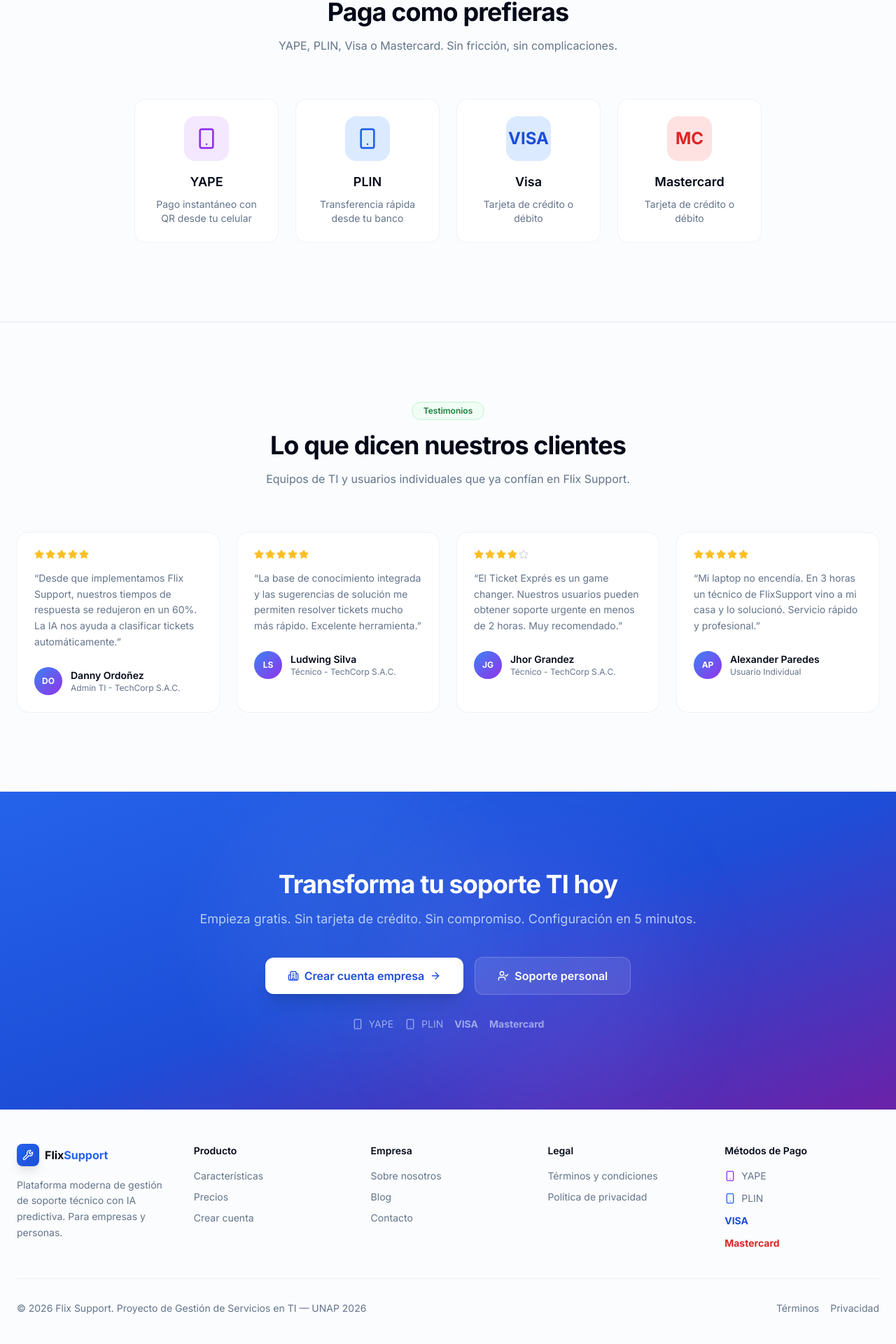
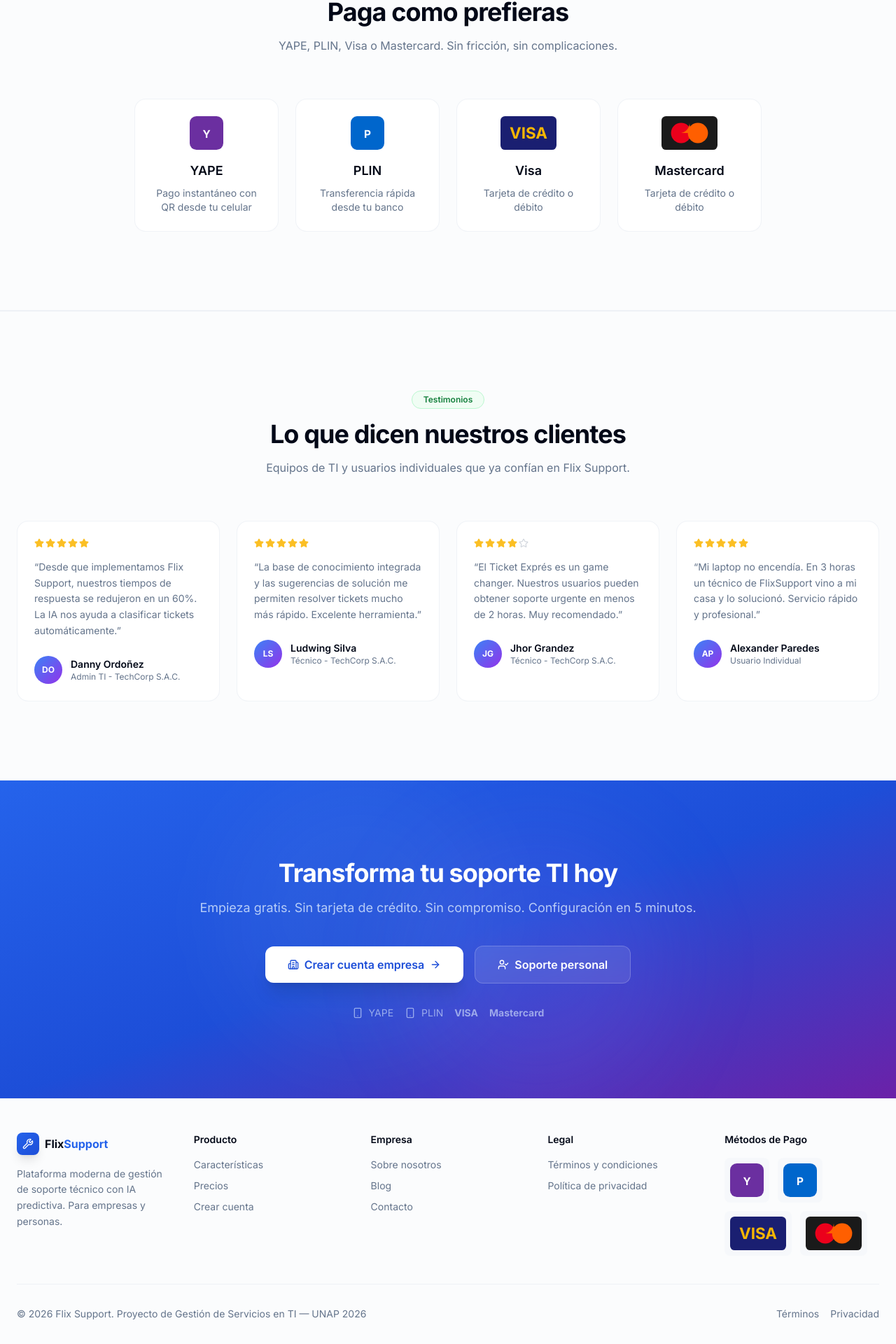
Before and after one commit to Ludinhosilva/HELPDESK, a Next.js app: page / in a window 1280 px wide. Shown: the part 5359-7279 px from the top of the page at 70% size. Built offline with nearby package versions, Linux system fonts and the light colour scheme.

Commit message:
feat: habilitar acceso a suscripciones y Ticket Exprés para END_USER

```diff
--- a/src/app/(dashboard)/dashboard-shell.tsx
+++ b/src/app/(dashboard)/dashboard-shell.tsx
@@ -65,7 +65,7 @@
   { label: "Compras", href: "/tickets/compras", icon: CreditCard, roles: ["SUPER_ADMIN", "ADMIN"] },
   { label: "Categorías", href: "/categories", icon: Tags, roles: ["SUPER_ADMIN", "ADMIN"] },
   { label: "Analíticas", href: "/analytics", icon: BarChart3, roles: ["SUPER_ADMIN", "ADMIN"] },
-  { label: "Suscripciones", href: "/subscriptions", icon: CreditCard, roles: ["SUPER_ADMIN", "ADMIN"] },
+  { label: "Suscripciones", href: "/subscriptions", icon: CreditCard, roles: ["SUPER_ADMIN", "ADMIN", "END_USER"] },
   { label: "Logs de Email", href: "/emails", icon: Mail, roles: ["SUPER_ADMIN", "ADMIN"] },
   { label: "Configuración", href: "/settings", icon: Settings, roles: ["SUPER_ADMIN", "ADMIN"] },
 ];
--- a/src/app/page.tsx
+++ b/src/app/page.tsx
@@ -5,6 +5,37 @@
 import { Wrench, ClipboardList, BarChart3, Brain, BookOpen, Zap, Check, ArrowRight, Star, Users, Building2, MessageSquare, TrendingUp, Monitor, Radio, UserCheck, Menu, X, MapPin, Smartphone, Terminal, Columns3 } from "lucide-react";
 import { Button } from "@/components/ui/button";
 import { Sheet, SheetContent, SheetTrigger, SheetTitle } from "@/components/ui/sheet";
+
+// Payment Method Logos
+const YapeLogo = () => (
+  <svg viewBox="0 0 100 100" className="h-12 w-12">
+    <rect width="100" height="100" rx="20" fill="#6B2FA0"/>
+    <text x="50" y="65" fontSize="32" fontWeight="bold" fill="white" textAnchor="middle">Y</text>
+  </svg>
+);
+
+const PlinLogo = () => (
+  <svg viewBox="0 0 100 100" className="h-12 w-12">
+    <rect width="100" height="100" rx="20" fill="#0066CC"/>
+    <text x="50" y="65" fontSize="32" fontWeight="bold" fill="white" textAnchor="middle">P</text>
+  </svg>
+);
+
+const VisaLogo = () => (
+  <svg viewBox="0 0 100 60" className="h-12 w-20">
+    <rect width="100" height="60" rx="8" fill="#1A1F71"/>
+    <text x="50" y="40" fontSize="28" fontWeight="bold" fill="#F7B600" textAnchor="middle">VISA</text>
+  </svg>
+);
+
+const MastercardLogo = () => (
+  <svg viewBox="0 0 100 60" className="h-12 w-20">
+    <rect width="100" height="60" rx="8" fill="#1A1A1A"/>
+    <circle cx="35" cy="30" r="18" fill="#EB001B"/>
+    <circle cx="65" cy="30" r="18" fill="#FF5F00"/>
+    <path d="M 50 30 L 35 30 A 18 18 0 0 0 50 12 A 18 18 0 0 0 65 30 L 50 30" fill="#FF5F00"/>
+  </svg>
+);
 
 const features = [
   { icon: ClipboardList, title: "Gestión de Tickets", desc: "Creación, asignación, seguimiento por estados, comentarios y evaluación post-resolución.", color: "from-blue-500 to-cyan-500", bg: "bg-blue-50 dark:bg-blue-950/30", iconColor: "text-blue-600 dark:text-blue-400" },
@@ -416,29 +447,29 @@
             </div>
             <div className="grid gap-6 sm:grid-cols-2 lg:grid-cols-4 max-w-4xl mx-auto">
               <div className="rounded-2xl border border-border/50 bg-card p-6 text-center transition-all hover:shadow-lg hover:-translate-y-1 duration-300">
-                <div className="mb-4 flex h-16 w-16 items-center justify-center rounded-2xl bg-purple-100 dark:bg-purple-950/30 mx-auto">
-                  <Smartphone className="h-8 w-8 text-purple-600 dark:text-purple-400" />
+                <div className="mb-4 flex items-center justify-center mx-auto">
+                  <YapeLogo />
                 </div>
                 <h3 className="text-lg font-semibold mb-2">YAPE</h3>
                 <p className="text-sm text-muted-foreground">Pago instantáneo con QR desde tu celular</p>
               </div>
               <div className="rounded-2xl border border-border/50 bg-card p-6 text-center transition-all hover:shadow-lg hover:-translate-y-1 duration-300">
-                <div className="mb-4 flex h-16 w-16 items-center justify-center rounded-2xl bg-blue-100 dark:bg-blue-950/30 mx-auto">
-                  <Smartphone className="h-8 w-8 text-blue-600 dark:text-blue-400" />
+                <div className="mb-4 flex items-center justify-center mx-auto">
+                  <PlinLogo />
                 </div>
                 <h3 className="text-lg font-semibold mb-2">PLIN</h3>
                 <p className="text-sm text-muted-foreground">Transferencia rápida desde tu banco</p>
               </div>
               <div className="rounded-2xl border border-border/50 bg-card p-6 text-center transition-all hover:shadow-lg hover:-translate-y-1 duration-300">
-                <div className="mb-4 flex h-16 w-16 items-center justify-center rounded-2xl bg-blue-100 dark:bg-blue-950/30 mx-auto">
-                  <span className="text-2xl font-bold text-blue-700">VISA</span>
+                <div className="mb-4 flex items-center justify-center mx-auto">
+                  <VisaLogo />
                 </div>
                 <h3 className="text-lg font-semibold mb-2">Visa</h3>
                 <p className="text-sm text-muted-foreground">Tarjeta de crédito o débito</p>
               </div>
               <div className="rounded-2xl border border-border/50 bg-card p-6 text-center transition-all hover:shadow-lg hover:-translate-y-1 duration-300">
-                <div className="mb-4 flex h-16 w-16 items-center justify-center rounded-2xl bg-red-100 dark:bg-red-950/30 mx-auto">
-                  <span className="text-2xl font-bold text-red-600">MC</span>
+                <div className="mb-4 flex items-center justify-center mx-auto">
+                  <MastercardLogo />
                 </div>
                 <h3 className="text-lg font-semibold mb-2">Mastercard</h3>
                 <p className="text-sm text-muted-foreground">Tarjeta de crédito o débito</p>
@@ -549,20 +580,18 @@
             </div>
             <div>
               <h4 className="text-sm font-semibold mb-4">Métodos de Pago</h4>
-              <div className="space-y-3">
-                <div className="flex items-center gap-2 text-sm text-muted-foreground">
-                  <Smartphone className="h-4 w-4 text-purple-600" />
-                  <span>YAPE</span>
+              <div className="flex flex-wrap gap-3">
+                <div className="flex items-center justify-center rounded-lg bg-muted/50 p-2">
+                  <YapeLogo />
                 </div>
-                <div className="flex items-center gap-2 text-sm text-muted-foreground">
-                  <Smartphone className="h-4 w-4 text-blue-600" />
-                  <span>PLIN</span>
+                <div className="flex items-center justify-center rounded-lg bg-muted/50 p-2">
+                  <PlinLogo />
                 </div>
-                <div className="flex items-center gap-2 text-sm text-muted-foreground">
-                  <span className="font-bold text-blue-700">VISA</span>
+                <div className="flex items-center justify-center rounded-lg bg-muted/50 p-2">
+                  <VisaLogo />
                 </div>
-                <div className="flex items-center gap-2 text-sm text-muted-foreground">
-                  <span className="font-bold text-red-600">Mastercard</span>
+                <div className="flex items-center justify-center rounded-lg bg-muted/50 p-2">
+                  <MastercardLogo />
                 </div>
               </div>
             </div>
--- a/src/middleware.ts
+++ b/src/middleware.ts
@@ -12,7 +12,7 @@
   "/analytics": ["SUPER_ADMIN", "ADMIN"],
   "/emails": ["SUPER_ADMIN", "ADMIN"],
   "/settings": ["SUPER_ADMIN", "ADMIN"],
-  "/subscriptions": ["SUPER_ADMIN", "ADMIN"],
+  "/subscriptions": ["SUPER_ADMIN", "ADMIN", "END_USER"],
   "/tickets/kanban": ["SUPER_ADMIN", "ADMIN", "TECHNICIAN"],
   "/tickets/compras": ["SUPER_ADMIN", "ADMIN"],
   "/tickets/new": ["SUPER_ADMIN", "ADMIN", "END_USER"],
```
